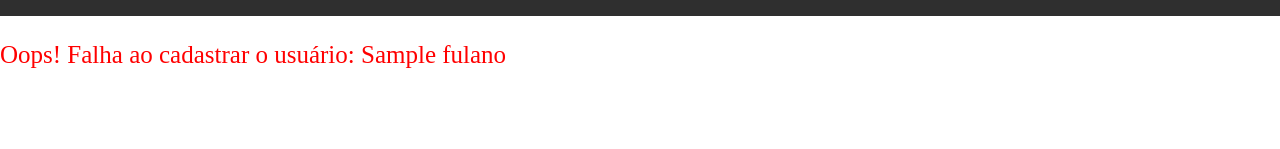
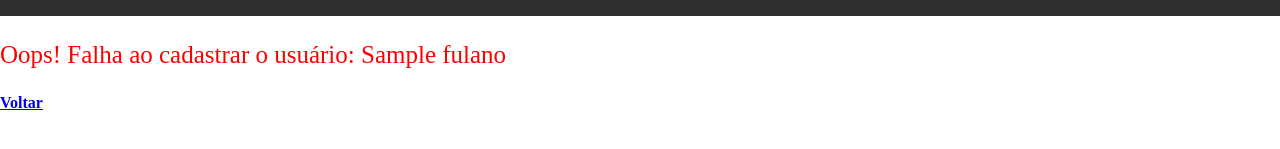
Before and after one commit to alex-silveira/cadastro-symfony, a Symfony app: template templates/usuario/erro.html.twig in a window 1280 px wide. Shown: the part 153-302 px from the top of the page. Run offline with Twig, Linux system fonts and the light colour scheme; the template is opened without the code that fills it: most values are stand-ins (such as "Sample title", 1, 10 or a date in 2020); some libraries are stand-ins or nearby versions.

Commit message:
Return erro message

```diff
--- a/templates/usuario/erro.html.twig
+++ b/templates/usuario/erro.html.twig
@@ -14,4 +14,5 @@
 
 {% block body %}
     <p class="msgErro">Oops! Falha ao cadastrar o usuário: </strong>{{ fulano }}<strong></p>
+    <a href="{{ url('web_usuario_index') }}">Voltar</a>
 {% endblock %}
```
